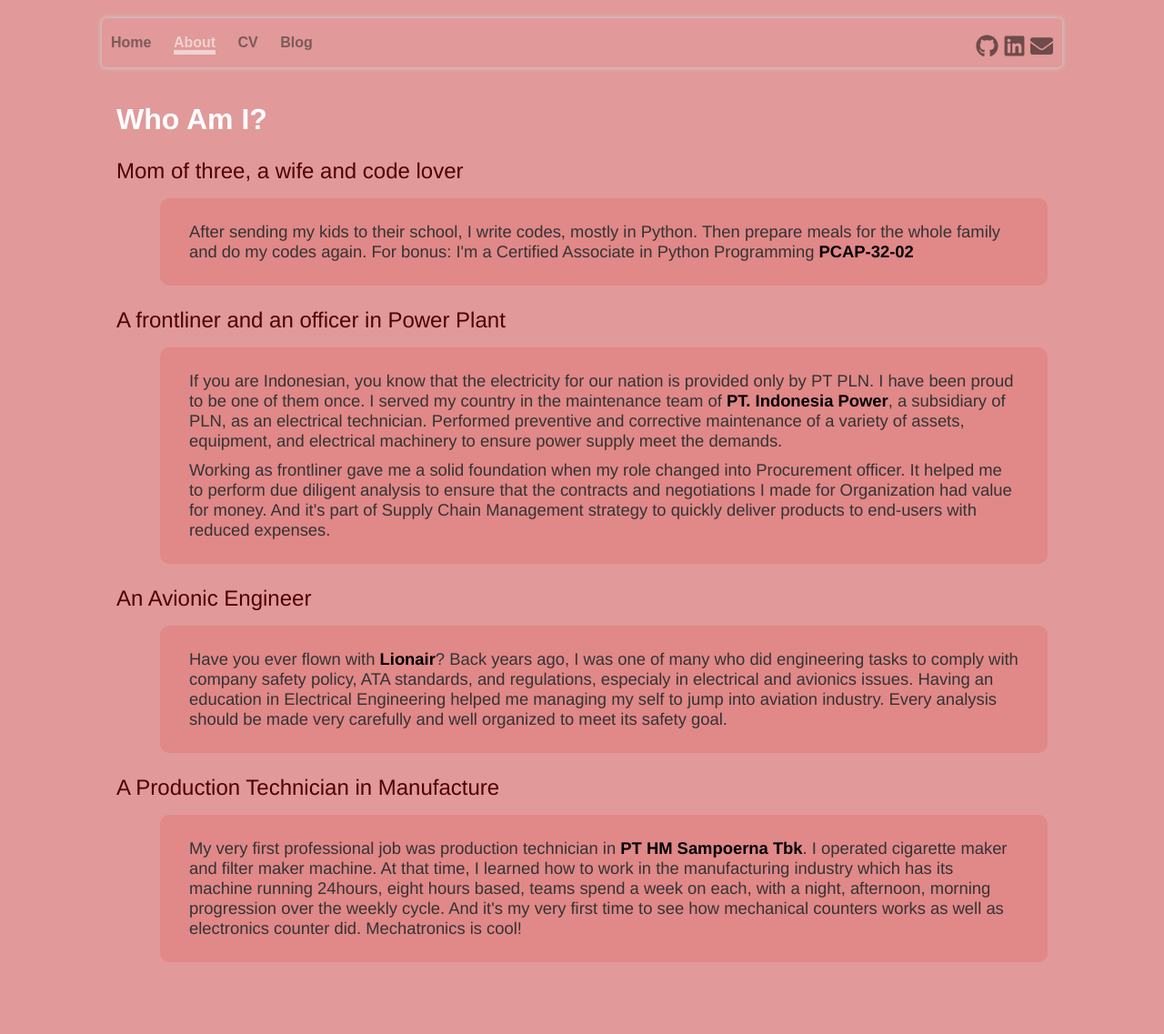
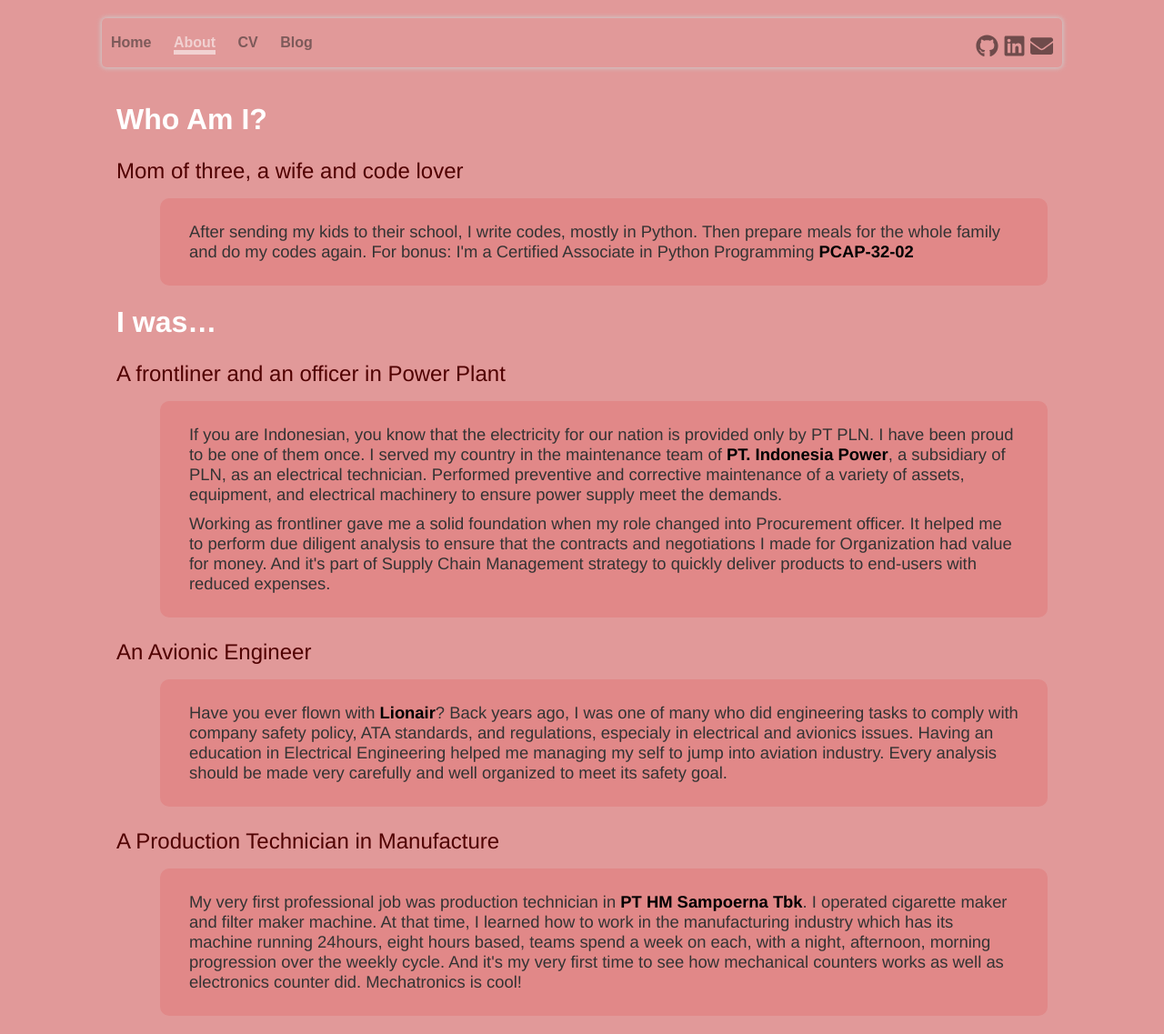
Before and after one commit to sumandari/sumandari.github.io, a Jekyll site: the page built from about/index.md, in a window 1280 px wide. Shown: the whole page at 91% size. Built offline with Jekyll 4.4.1, drawn with Linux system fonts in a browser that asks for light colours; before the commit the page ends 1078 px from its top, so only the background shows below that.

Commit message:
Update index.md

```diff
--- a/about/index.md
+++ b/about/index.md
@@ -12,6 +12,11 @@ title: sumandari's page
             </li>
         </ul>
     </div>
+</div>
+
+# I was...
+
+<div class="about">
     <p>A frontliner and an officer in Power Plant</p>
     <div class="fade-in">
         <ul>
```
